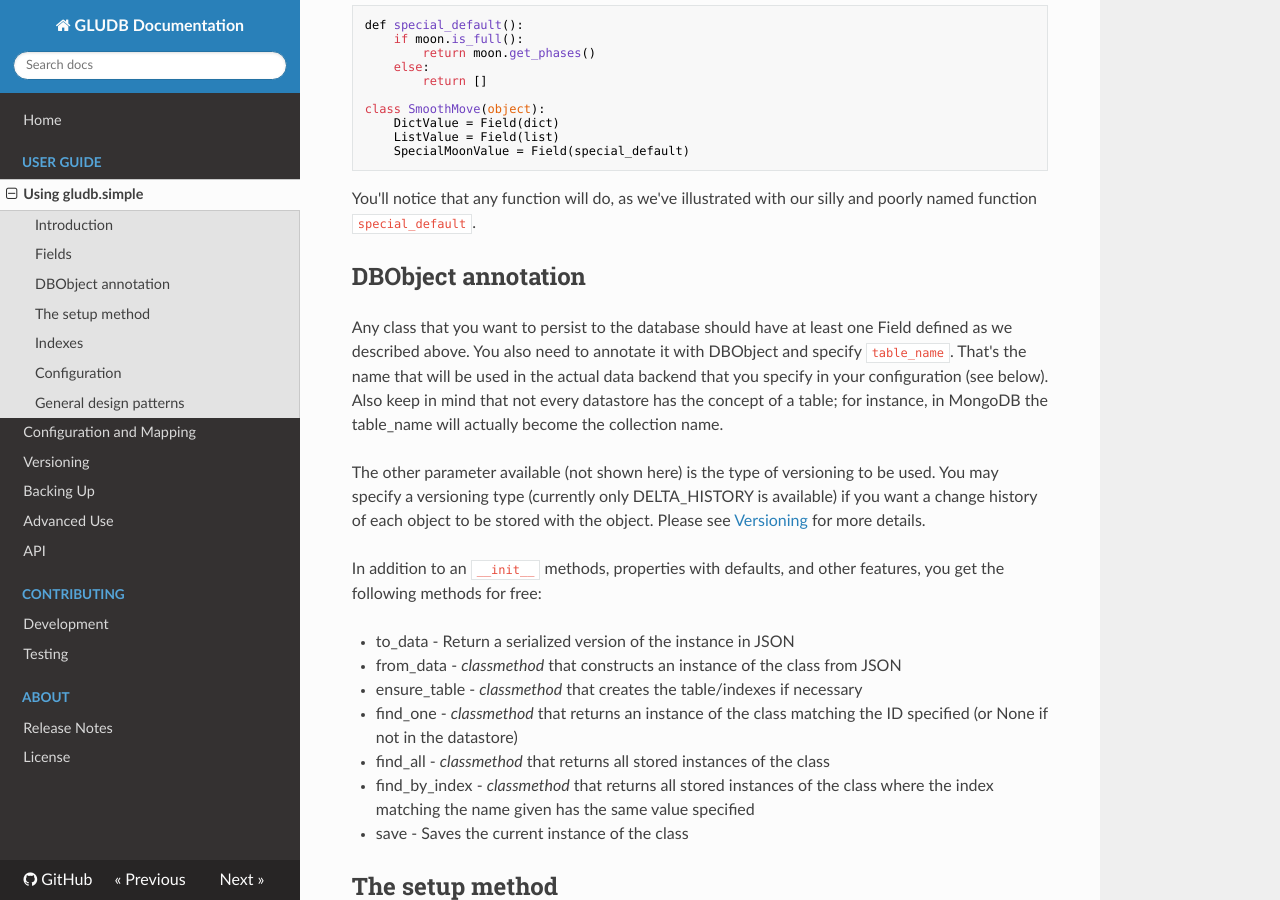
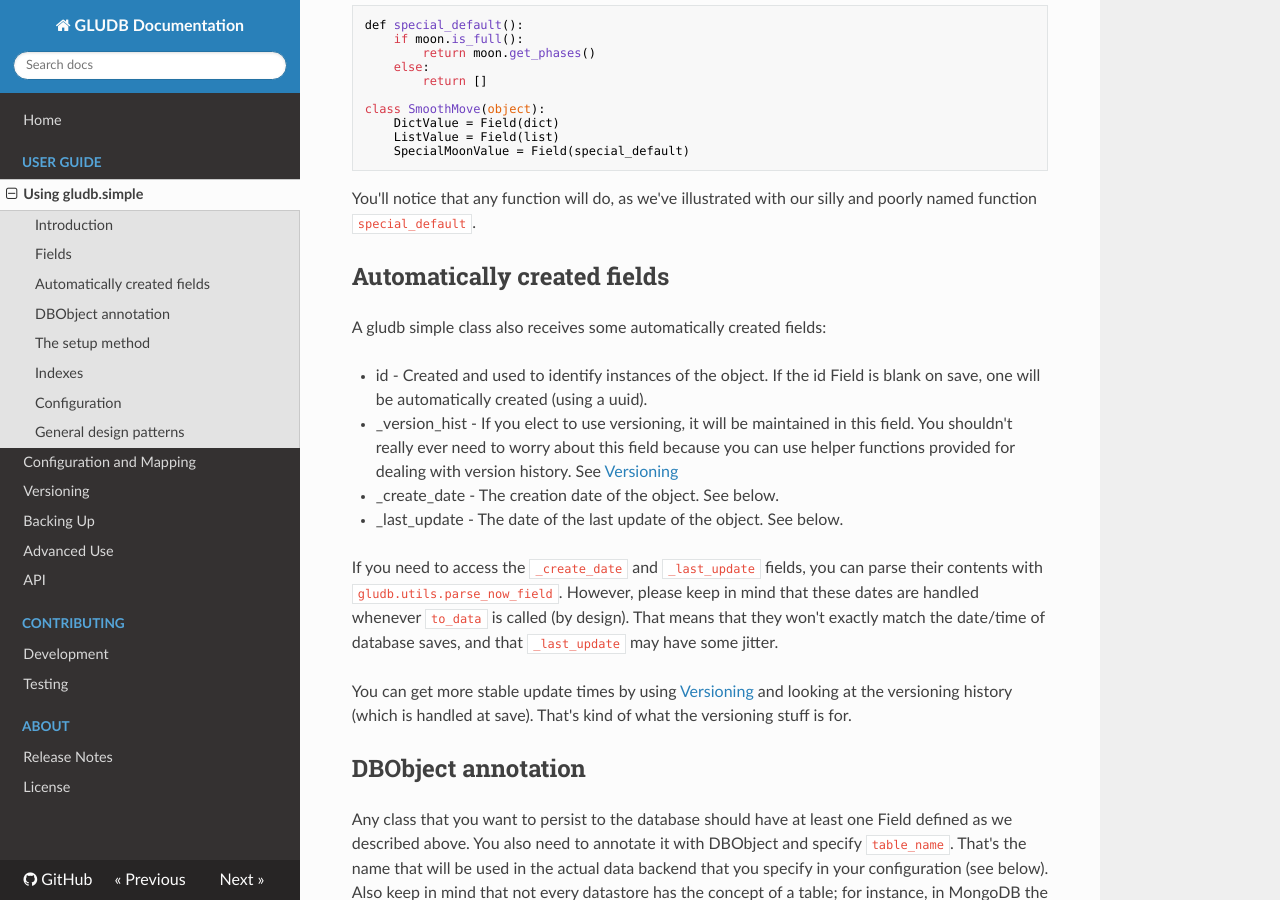
Before and after one commit to memphis-iis/GLUDB, an MkDocs documentation site: the page built from docs/simple.md, in a window 1280 px wide and 900 px high, scrolled down 1580 px. Built offline with MkDocs 1.6.1, drawn with Linux system fonts in a browser that asks for light colours; nearby versions of some CDN libraries; old or Windows-style settings are respelled for this version of MkDocs.

Commit message:
handle auto dt fields better

```diff
--- a/docs/simple.md
+++ b/docs/simple.md
@@ -93,6 +93,29 @@ class, we can use:
 
 You'll notice that any function will do, as we've illustrated with our silly
 and poorly named function `special_default`.
+
+## Automatically created fields
+
+A gludb simple class also receives some automatically created fields:
+
+* id - Created and used to identify instances of the object. If the id Field is
+  blank on save, one will be automatically created (using a uuid).
+* _version_hist - If you elect to use versioning, it will be maintained in this
+  field. You shouldn't really ever need to worry about this field because you
+  can use helper functions provided for dealing with version history. See
+  [Versioning](versioning.md)
+* _create_date - The creation date of the object. See below.
+* _last_update - The date of the last update of the object. See below.
+
+If you need to access the `_create_date` and `_last_update` fields, you can
+parse their contents with `gludb.utils.parse_now_field`. However, please keep
+in mind that these dates are handled whenever `to_data` is called (by design).
+That means that they won't exactly match the date/time of database saves, and
+that `_last_update` may have some jitter.
+
+You can get more stable update times by using [Versioning](versioning.md) and
+looking at the versioning history (which is handled at save). That's kind of
+what the versioning stuff is for.
 
 ## DBObject annotation
 
```
Also changed, not shown: 2 other files.
